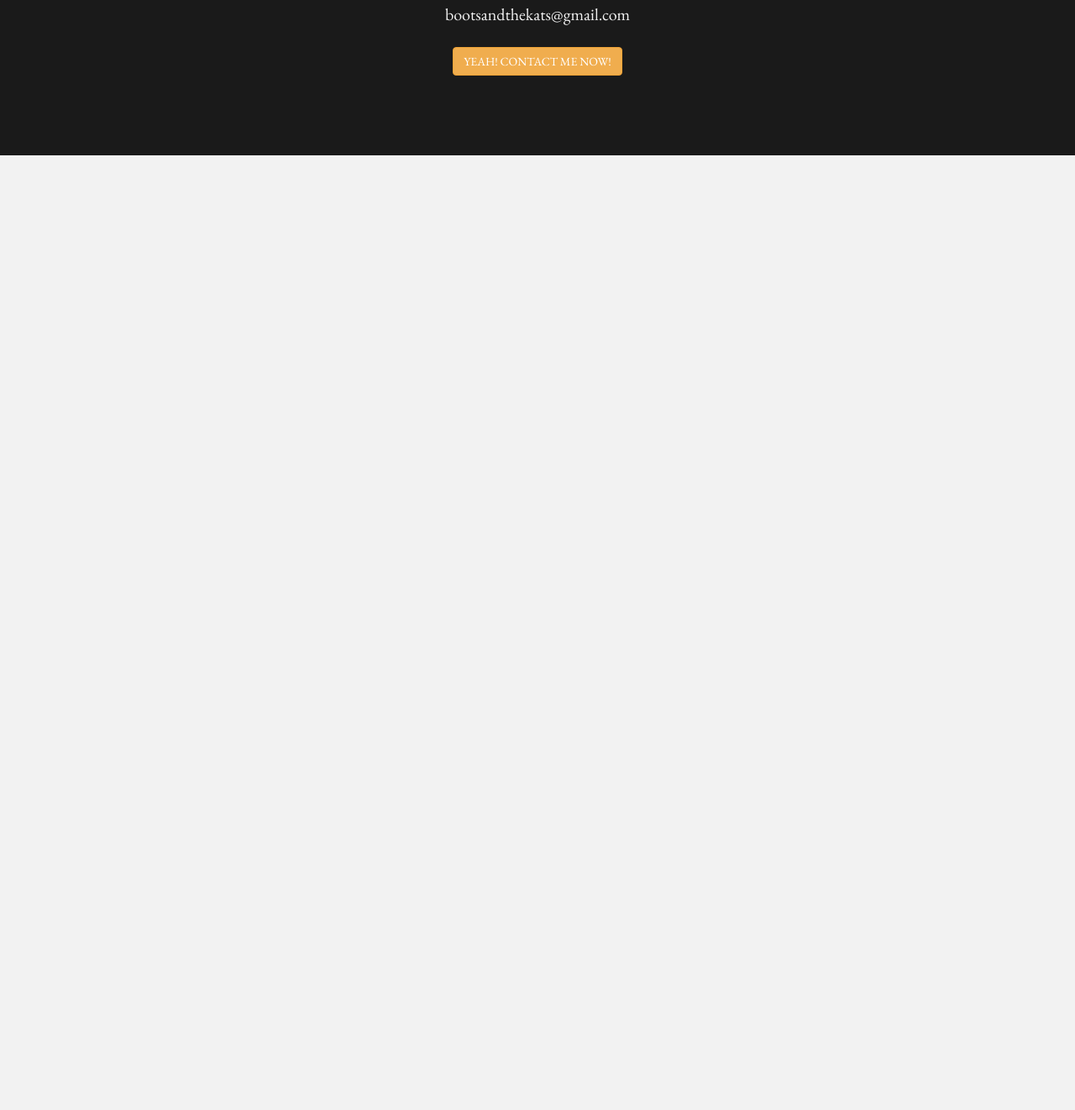
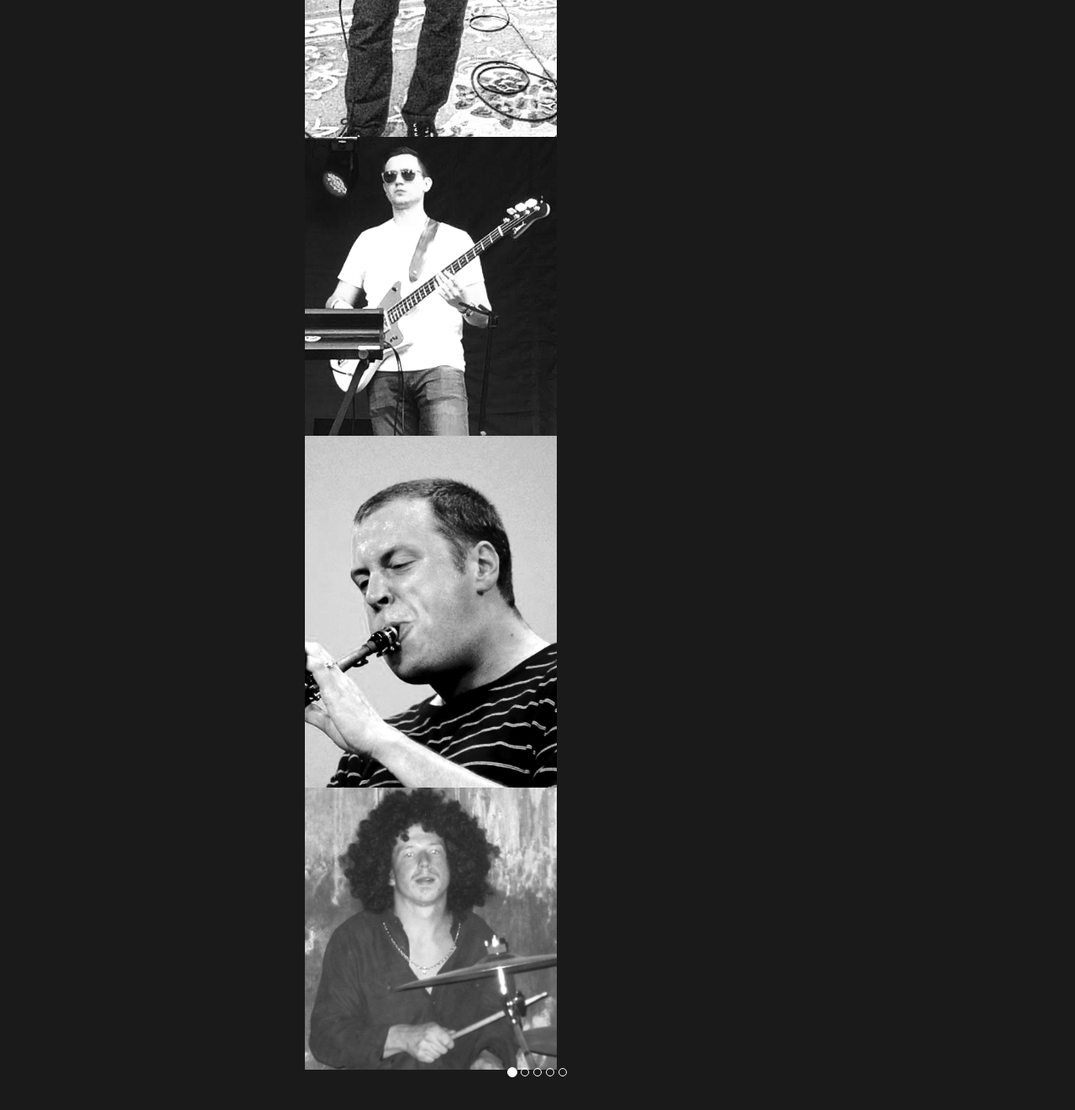
Before and after one commit to jfarland/BootsAndTheKats, a website: page index.html in a window 1280 px wide. Shown: the part 2484-3806 px from the top of the page at 84% size. Before the commit the page ends 2669 px from the top, so only its background shows below. Drawn offline with nearby package versions, Linux system fonts and the light colour scheme.

Commit message:
add active controls to carousel images

```diff
--- a/index.html
+++ b/index.html
@@ -105,7 +105,7 @@
 	<div id="f">
 		<div class="container">
 			<div class="row centered">
-				<h3>PLAYAS</h3>
+				<h3>Members</h3>
 				<p class="centered"><i class="icon icon-circle"></i><i class="icon icon-circle"></i><i class="icon icon-circle"></i><i class="icon icon-circle"></i><i class="icon icon-circle"></i></p>
 
 				<div class="col-lg-6 col-lg-offset-3">
@@ -115,16 +115,16 @@
 							<div class="item active centered">
 								<img class="img-responsive" src="assets/img/nikoui.png" alt="" height="300" width="300">
 							</div>
-							<div class="item centered">
+							<div class="item active centered">
 								<img class="img-responsive" src="assets/img/ignatius.png" alt="" height="300" width="300">
 							</div>
-							<div class="item centered">
+							<div class="item active centered">
 								<img class="img-responsive" src="assets/img/cohen.png" alt="" height="300" width="300">
 							</div>
-							<div class="item centered">
+							<div class="item active centered">
 								<img class="img-responsive" src="assets/img/dixon.png" alt="" height="300" width="300">
 							</div>
-							<div class="item centered">
+							<div class="item active centered">
 								<img class="img-responsive" src="assets/img/farland.png" alt="" height="300" width="300">
 							</div>
 						</div>
```
